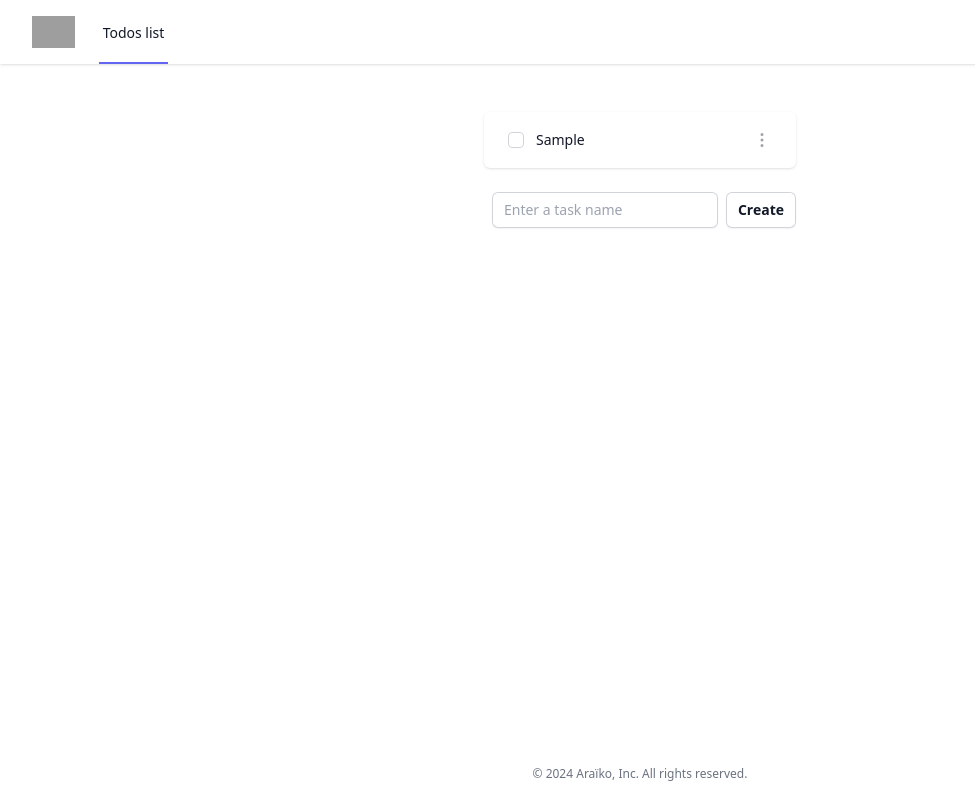
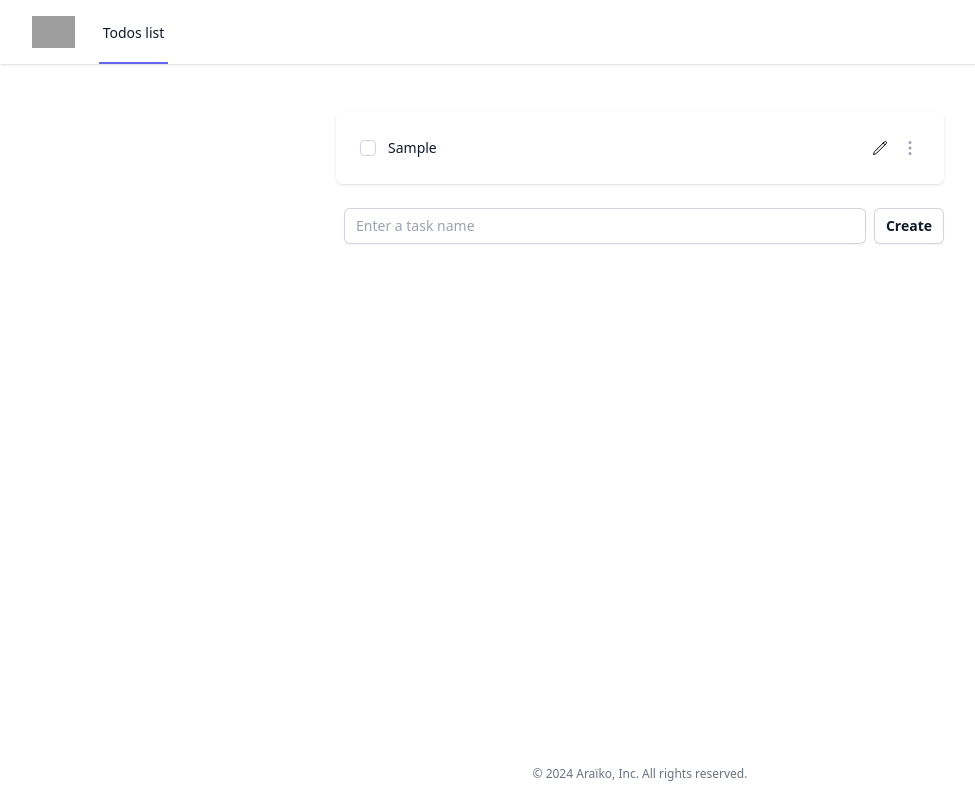
Before and after one commit to RomainMazB/araiko-todo-app, a Vue app: page / in a window 1280 px wide. Both pictures are taken after typing "Sample" into the empty fields and a click on the button "Create". Shown: the whole page, without its empty margins (0-975 px from the left). Built offline with nearby package versions, Linux system fonts and the light colour scheme; grey boxes are pictures that could not be loaded.

Commit message:
- Use models instead of one large native tasks props to ease deeply nested task management - Add edition form and mark as done (including subs) - Some styles

```diff
--- a/models.ts
+++ b/models.ts
@@ -1,5 +1,5 @@
 interface Task {
     text: string
     isDone: boolean
-    subTasks: Task[]
+    subtasks: Task[]
 }
--- a/src/App.vue
+++ b/src/App.vue
@@ -4,27 +4,13 @@ import Header from '@/components/Header.vue'
 import Footer from '@/components/Footer.vue'
 import CreateTask from '@/components/CreateTask.vue'
 import TaskList from '@/components/TaskList.vue'
+import Task from '@/components/Task.vue'
+import {newTask} from '@/helpers'
 
 const tasks = reactive<Task[]>([])
 
-function newTask(text: string) {
-  return {
-    text,
-    isDone: false,
-    subTask: []
-  }
-}
-
-function addTask (text: string): void {
+function addTask(text: string): void {
   tasks.push(newTask(text))
-}
-
-function addTaskAt (text: string, position: number): void {
-  tasks.splice(position, 0, newTask(text))
-}
-
-function deleteTask (position: number): void {
-  tasks.splice(position, 1)
 }
 </script>
 
@@ -32,9 +18,8 @@ function deleteTask (position: number): void {
   <div class="min-h-screen flex flex-col">
     <Header/>
 
-    <main class="flex-1 mx-auto max-w-7xl px-4 sm:px-6 lg:px-8 pt-12">
-      <template v-if="tasks.length === 0">
-        <div class="text-center">
+    <main class="flex-1 mx-auto max-w-2xl px-4 sm:px-6 lg:px-8 pt-12 w-full">
+      <div class="text-center" v-if="tasks.length === 0">
         <svg xmlns="http://www.w3.org/2000/svg" fill="none" viewBox="0 0 24 24" stroke-width="1.5"
              stroke="currentColor" class="mx-auto h-12 w-12 text-gray-400">
           <path stroke-linecap="round" stroke-linejoin="round"
@@ -47,17 +32,17 @@ function deleteTask (position: number): void {
         </p>
       </div>
 
+      <TaskList v-else v-model="tasks" id="root-list"/>
+
       <CreateTask @create="addTask" :can-abort="false"/>
-      </template>
-
-      <TaskList v-else
-                :tasks="tasks"
-                @taskAdded="addTask"
-                @taskAddedAt="addTaskAt"
-                @deleteTask="deleteTask"
-      />
     </main>
 
     <Footer/>
   </div>
 </template>
+
+<style>
+ul#root-list > li > .task > .task-card {
+  @apply w-full max-w-5xl px-4 py-4 shadow sm:rounded-md sm:px-6
+}
+</style>
--- a/src/components/CreateTask.vue
+++ b/src/components/CreateTask.vue
@@ -1,8 +1,8 @@
 <script setup lang="ts">
-import {ref} from 'vue'
+import {ref, useId} from 'vue'
 
 interface Props {
-  canAbort: boolean
+  canAbort?: boolean
 }
 
 withDefaults(defineProps<Props>(), {
@@ -11,23 +11,28 @@ withDefaults(defineProps<Props>(), {
 
 defineEmits<{
   create: [text: string]
-  abort: void
+  aborted: void
 }>()
 
 const text = ref<string>('')
+
+const id = useId()
 </script>
 
 <template>
   <div class="flex my-6 space-x-2">
-    <label for="task" class="sr-only">Task</label>
-    <input id="task"
+    <!-- Text input -->
+    <label :for="`create-task-${id}`" class="sr-only">Task</label>
+    <input :id="`create-task-${id}`"
            type="text"
            name="task"
            v-model="text"
            placeholder="Enter a task name"
            class="block w-full rounded-md border-0 py-1.5 text-gray-900 shadow-sm ring-1 ring-inset ring-gray-300 placeholder:text-gray-400 focus:ring-2 focus:ring-inset focus:ring-indigo-600 sm:text-sm sm:leading-6"
     >
+
     <span class="isolate inline-flex rounded-md shadow-sm">
+      <!-- Validation button -->
       <button @click="$emit('create', text); text = ''"
               type="button"
               class="relative inline-flex items-center rounded-l-md bg-white px-3 py-2 text-sm font-semibold text-gray-900 ring-1 ring-inset ring-gray-300 hover:bg-gray-50 focus:z-10"
@@ -36,8 +41,9 @@ const text = ref<string>('')
         Create
       </button>
 
+      <!-- Abort button -->
       <button v-if="canAbort"
-              @click="$emit('abort')"
+              @click="$emit('aborted')"
               type="button"
               class="relative -ml-px inline-flex items-center rounded-r-md bg-white px-3 py-2 text-sm font-semibold text-gray-900 ring-1 ring-inset ring-gray-300 hover:bg-gray-50 focus:z-10"
       >
--- /dev/null
+++ b/src/components/EditTaskForm.vue
@@ -0,0 +1,50 @@
+<script setup lang="ts">
+import {ref, useId} from 'vue'
+
+const text = defineModel()
+
+const formIsDisplayed = ref<boolean>(false)
+
+const id = useId()
+</script>
+
+<template>
+  <div class="w-full flex justify-between">
+    <!-- Edition form -->
+    <div v-if="formIsDisplayed" class="inline-flex space-x-2">
+      <!-- Text input -->
+      <label :for="`edit-task-${id}`" class="sr-only">Task</label>
+      <input :id="`edit-task-${id}`"
+             type="text"
+             name="task"
+             v-model="text"
+             placeholder="Enter a task name"
+             class="block w-full rounded-md border-0 text-gray-900 shadow-sm ring-1 ring-inset ring-gray-300 placeholder:text-gray-400 focus:ring-2 focus:ring-inset focus:ring-indigo-600 sm:text-sm sm:leading-6"
+      >
+
+      <!-- Validation button -->
+      <span class="isolate inline-flex rounded-md shadow-sm">
+        <button @click="formIsDisplayed = false"
+                type="button"
+                class="relative -ml-px inline-flex items-center rounded-md bg-white px-3 text-sm font-semibold text-gray-900 ring-1 ring-inset ring-gray-300 hover:bg-gray-50 focus:z-10"
+        >
+          OK
+        </button>
+      </span>
+    </div>
+
+    <!-- Task text with an edit button -->
+    <template v-else>
+      <span class="ml-3 text-sm leading-6 py-2 font-medium text-gray-900">{{ text }}</span>
+
+      <button @click="formIsDisplayed = true">
+        <svg xmlns="http://www.w3.org/2000/svg" fill="none" viewBox="0 0 24 24" stroke-width="1.5"
+             stroke="currentColor"
+             class="h-4">
+          <path stroke-linecap="round" stroke-linejoin="round"
+                d="m16.862 4.487 1.687-1.688a1.875 1.875 0 1 1 2.652 2.652L6.832 19.82a4.5 4.5 0 0 1-1.897 1.13l-2.685.8.8-2.685a4.5 4.5 0 0 1 1.13-1.897L16.863 4.487Zm0 0L19.5 7.125"/>
+        </svg>
+      </button>
+    </template>
+  </div>
+</template>
--- a/src/components/Task.vue
+++ b/src/components/Task.vue
@@ -1,71 +1,124 @@
 <script setup lang="ts">
-import {ref, useId} from 'vue'
+import {computed, Ref, ref, useId, watch} from 'vue'
 import CreateTask from '@/components/CreateTask.vue'
 import TaskDropdown from '@/components/TaskDropdown.vue'
+import TaskList from '@/components/TaskList.vue'
+import {newTask} from '@/helpers'
+import EditTaskForm from '@/components/EditTaskForm.vue'
+import Task from '@/components/Task.vue'
 
-interface Props {
-  task: Task
-  shouldDisplayAfterButton: boolean
+const emit = defineEmits<{
+  addTaskBefore: [task: string]
+  addTaskAfter: [task: string]
+  delete: void
+  markedAsUndone: void
+}>()
+
+const text = defineModel<string>('text', {default: ''})
+const isDone = defineModel<boolean>('isDone', {default: false})
+const subtasks = defineModel<Task[]>('subtasks', {default: []})
+
+const hasUndoneSubtasks = computed<boolean>(
+    () => subtasks.value.findIndex(task => !task.isDone) !== -1
+)
+
+function addSubtask(text: string): void {
+  subtasks.value.push(newTask(text))
 }
 
-const props = defineProps<Props>()
+function markAllSubtasksAsDone(subtasks: Ref<Task[]>): void {
+  subtasks.forEach((subtask: Ref<Task>) => {
+    subtask.isDone = true
+    markAllSubtasksAsDone(subtask.subtasks)
+  })
 
-defineEmits<{
-  addTaskBefore: [task: string]
-  addTaskAfter: [task: string]
-  deleteTask: void
-}>()
+  isDone.value = true
+}
 
+watch(() => isDone.value, (newVal: boolean) => newVal && emit('markedAsUndone'))
+
+watch(hasUndoneSubtasks, (newVal: boolean) => {
+  if (newVal) {
+    isDone.value = false
+  }
+})
+
+// Add sub, add before and add after forms display management
 const beforeFormIsDisplayed = ref<boolean>(false)
 const afterFormIsDisplayed = ref<boolean>(false)
+const subtaskFormIsDisplayed = ref<boolean>(false)
 
 function displayBeforeForm() {
   beforeFormIsDisplayed.value = true
   afterFormIsDisplayed.value = false
+  subtaskFormIsDisplayed.value = false
 }
 
 function displayAfterForm() {
-  if (props.shouldDisplayAfterButton) {
-    beforeFormIsDisplayed.value = false
-    afterFormIsDisplayed.value = true
-  }
+  beforeFormIsDisplayed.value = false
+  afterFormIsDisplayed.value = true
+  subtaskFormIsDisplayed.value = false
+}
+
+function displaySubtaskForm() {
+  beforeFormIsDisplayed.value = false
+  afterFormIsDisplayed.value = false
+  subtaskFormIsDisplayed.value = true
 }
 
 function hideForms() {
   beforeFormIsDisplayed.value = false
   afterFormIsDisplayed.value = false
+  subtaskFormIsDisplayed.value = false
 }
 
+// Unique id, used for screen readers field identification
 const id = useId()
 </script>
 
 <template>
+  <!-- Add task before form -->
   <CreateTask v-if="beforeFormIsDisplayed"
-              @abort="beforeFormIsDisplayed = false"
+              @aborted="beforeFormIsDisplayed = false"
               @create="$emit('addTaskBefore', $event); hideForms()"
   />
 
-  <!-- Task card with its dropdown and "is done" checkbox-->
-  <div class="px-4 py-4 shadow sm:rounded-md sm:px-6">
+  <div class="task-card">
+    <!-- Task card with its dropdown and "is done" checkbox-->
     <div class="flex space-x-3 justify-between">
-      <div class="relative flex items-start">
-        <div class="flex h-6 items-center">
-          <input :id="`task-${id}`" name="comments" type="checkbox" class="h-4 w-4 rounded border-gray-300 text-indigo-600 focus:ring-indigo-600">
-        </div>
+      <div class="relative flex items-center w-full">
+        <input :id="`task-${id}`"
+               type="checkbox"
+               class="h-4 w-4 rounded border-gray-300 text-indigo-600 focus:ring-indigo-600"
+               v-model="isDone"
+               :disabled="hasUndoneSubtasks"
+        >
 
-        <label :for="`task-${id}`" class="ml-3 text-sm leading-6 font-medium text-gray-900">{{ task.text }}</label>
+        <EditTaskForm v-model="text"/>
       </div>
 
-      <TaskDropdown @addBeforeClicked="displayBeforeForm"
+      <!-- Task actions dropdown -->
+      <TaskDropdown @addSubtaskClicked="displaySubtaskForm"
+                    @addBeforeClicked="displayBeforeForm"
                     @addAfterClicked="displayAfterForm"
-                    @deleteClicked="$emit('deleteTask')"
-                    :shouldDisplayAfterButton="shouldDisplayAfterButton"
+                    @deleteClicked="$emit('delete')"
+                    @markAllSubtasksAsDoneClicked="markAllSubtasksAsDone(subtasks)"
       />
     </div>
+
+    <!-- Subtasks list -->
+    <TaskList v-model="subtasks" class="ml-4"/>
+
+    <!-- Subtask creation form -->
+    <CreateTask v-if="subtaskFormIsDisplayed"
+                @aborted="subtaskFormIsDisplayed = false"
+                @create="addSubtask($event); hideForms()"
+    />
   </div>
 
+  <!-- Add task after form -->
   <CreateTask v-if="afterFormIsDisplayed"
-              @abort="afterFormIsDisplayed = false"
+              @aborted="afterFormIsDisplayed = false"
               @create="$emit('addTaskAfter', $event); hideForms()"
   />
 </template>
--- a/src/components/TaskList.vue
+++ b/src/components/TaskList.vue
@@ -1,32 +1,35 @@
 <script setup lang="ts">
 import Task from '@/components/Task.vue'
-import CreateTask from '@/components/CreateTask.vue'
+import {newTask} from '@/helpers'
 
-interface Props {
-  tasks: Task[]
+const model = defineModel()
+
+function addTaskAt (text: string, position: number): void {
+  model.value.splice(position, 0, newTask(text))
 }
 
-defineProps<Props>()
+function deleteTask (position: number): void {
+  model.value.splice(position, 1)
+}
+
 defineEmits<{
-  taskAdded: [text: string]
-  taskAddedAt: [text: string, position: number]
-  deleteTask: [position: number]
+  oneSubtaskMarkedAsUndone: void
 }>()
 </script>
 
 <template>
   <ul role="list" class="space-y-3">
-    <li v-for="(task, index) in tasks" :key="task">
-      <Task :task="task"
-            :should-display-after-button="index+1 < tasks.length"
-            @addTaskBefore="$emit('taskAddedAt', $event, index)"
-            @addTaskAfter="$emit('taskAddedAt', $event, index+1)"
-            @deleteTask="$emit('deleteTask', index)"
-      />
-    </li>
-
-    <li>
-      <CreateTask @create="$emit('taskAdded', $event)" :can-abort="false"/>
+    <li v-for="(task, index) in modelValue" :key="task">
+      <div class="task">
+        <Task v-model:text="task.text"
+              v-model:is-done="task.isDone"
+              v-model:subtasks="task.subtasks"
+              @addTaskBefore="addTaskAt($event, index)"
+              @addTaskAfter="addTaskAt($event, index+1)"
+              @delete="deleteTask(index)"
+              @markedAsUndone="$emit('oneSubtaskMarkedAsUndone')"
+        />
+      </div>
     </li>
   </ul>
 </template>
--- /dev/null
+++ b/src/helpers.ts
@@ -0,0 +1,7 @@
+export function newTask(text: string): Task {
+    return {
+        text,
+        isDone: false,
+        subtasks: []
+    }
+}
```
Also changed, not shown: src/components/TaskDropdown.vue (+35 -10 lines). Lines whose indentation alone changed are shown as unchanged.
